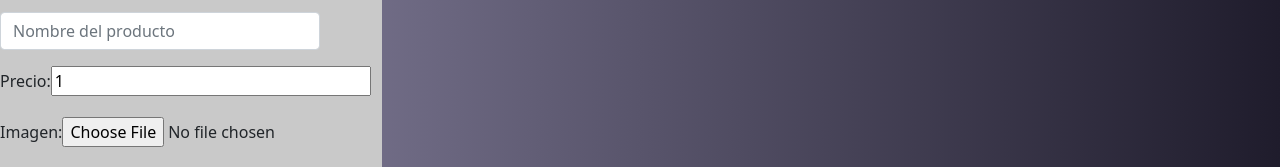
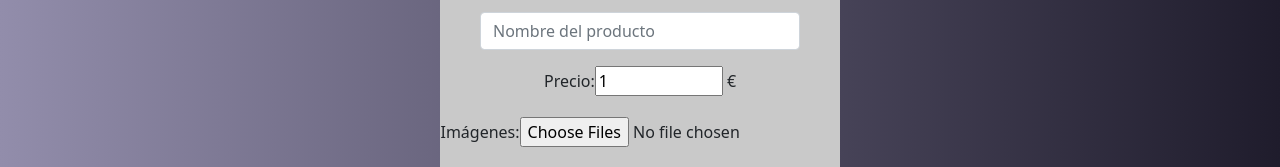
Before and after one commit to sergiogc763/AllGeng, a Vue app: page /producto/nuevo in a window 1280 px wide. Shown: the part 141-308 px from the top of the page. Built offline with nearby package versions, Linux system fonts and the light colour scheme; no server answers; what vue-sweetalert2 would draw is missing.

Commit message:
input file upload

```diff
--- a/src/views/UploadProductView.vue
+++ b/src/views/UploadProductView.vue
@@ -1,5 +1,6 @@
 <template>
-  <div class="containt">
+<div class="main">
+  <form ENCTYPE="multipart/form-data" class="containt">
     <div class="mb-3">
       <label for="nombre" class="form-label">Nombre:</label>
       <input
@@ -12,11 +13,11 @@
     </div>
     <div class="mb-3">
       <label for="precio" class="form-label">Precio:</label>
-      <input type="number" id="precio" step="0.01" min="0" v-model="precio" />
+      <input type="number" id="precio" step="0.01" min="0" v-model="precio" /><span> €</span>
     </div>
     <div class="mb-3">
-      <label for="imagen" class="form-label">Imagen:</label>
-      <input type="file" id="imagen" :v-model="imagen" />
+      <label for="imagen" class="form-label">Imágenes:</label>
+      <input type="file" id="images" name="image[]" multiple ref="imagen"/>
     </div>
     <div class="mb-3">
       <div class="categorias">
@@ -54,9 +55,10 @@
       ></textarea>
     </div>
     <div class="options mb-2">
-      <button type="button" class="btn btn-primary">Añadir</button>
+      <button type="button" class="btn btn-primary" @click="handleFileUpload()">Añadir</button>
     </div>
-  </div>
+  </form>
+</div>
 </template>
 
 <script lang="ts" setup>
@@ -68,7 +70,7 @@ import { ref, onBeforeMount, reactive } from "vue";
 //#region REF
 const nombre = ref<String>("");
 const precio = ref<Number>(1);
-const imagen = ref<File>();
+const imagen = ref<any>(null);
 const descripcion = ref<String>("");
 
 const categoria = ref<any>("Seleccione una categoría");
@@ -88,6 +90,11 @@ onBeforeMount(() => {
 });
 
 //#region FUNCTIONS
+ const handleFileUpload = async() => {
+           // debugger;
+            console.log("selected file",imagen.value.files)
+            //Upload to server
+        }
 
 function getCategorias() {
   //Recuperamos las categorías
@@ -97,7 +104,7 @@ function getCategorias() {
       switch (res.status) {
         case 200:
           // console.log(res);
-          res.data.categorias.data.forEach((element: any) => {
+          res.data.categorias.data.forEach((element:any) => {
             categorias.push({ text: element.categnom, value: element.categid });
           });
           break;
@@ -135,7 +142,7 @@ function getTipos() {
       switch (res.status) {
         case 200:
           // console.log(res);
-          res.data.categorias.data.forEach((element: any) => {
+          res.data.categorias.data.forEach((element:any) => {
             tipos.push({ text: element.tipnom, value: element.tipid });
           });
           break;
@@ -173,7 +180,7 @@ function getMarcas() {
       switch (res.status) {
         case 200:
           // console.log(res);
-          res.data.categorias.data.forEach((element: any) => {
+          res.data.categorias.data.forEach((element:any) => {
             marcas.push({ text: element.marcnom, value: element.marcid });
           });
           break;
@@ -206,10 +213,16 @@ function getMarcas() {
 </script>
 
 <style lang="scss">
+.main{
+
+display: flex;
+justify-content: center;
+
 .containt {
   border-radius: 5px;
   display: flex;
   justify-content: center;
+  align-items: center;
   flex-direction: column;
   background-color: rgb(201, 201, 201);
   width: fit-content;
@@ -220,5 +233,11 @@ function getMarcas() {
   textarea {
     width: 25vw;
   }
+
+  #precio{
+    width: 10vw;
+  }
 }
+}
+
 </style>
```
